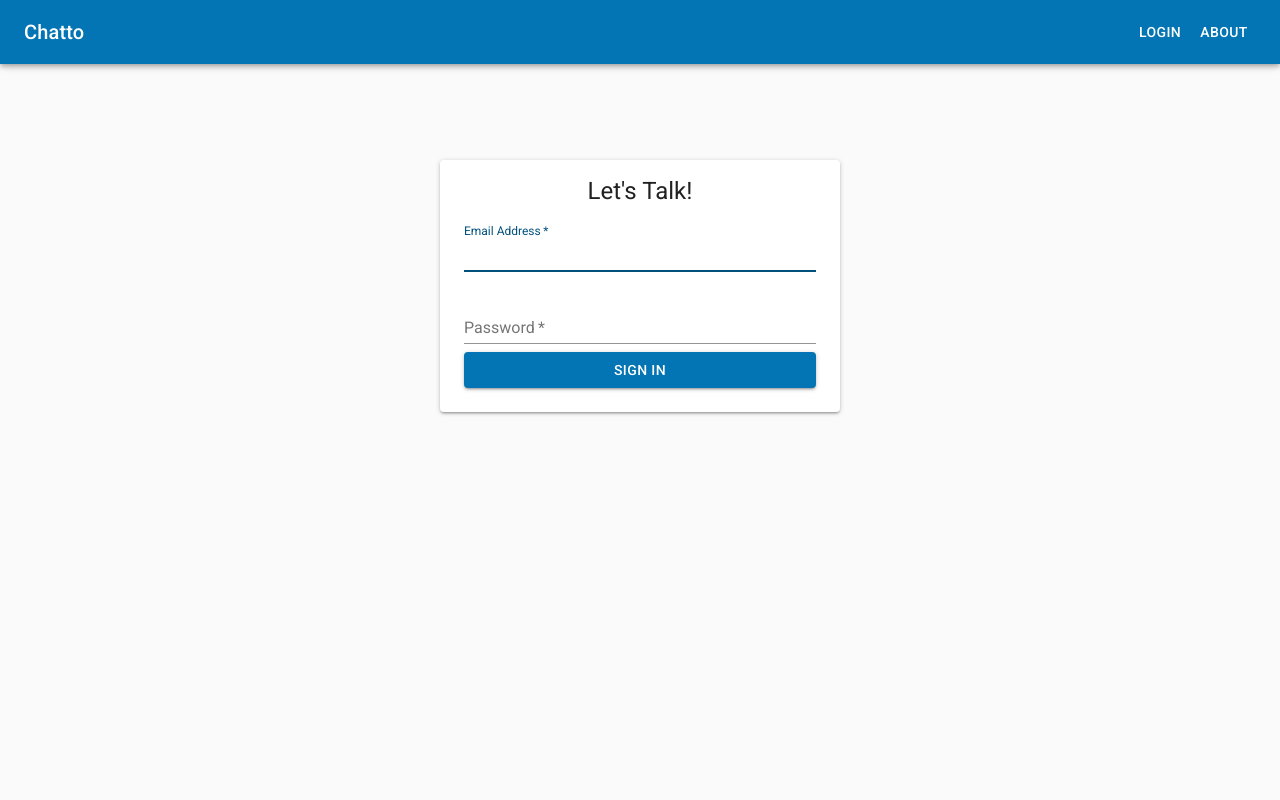
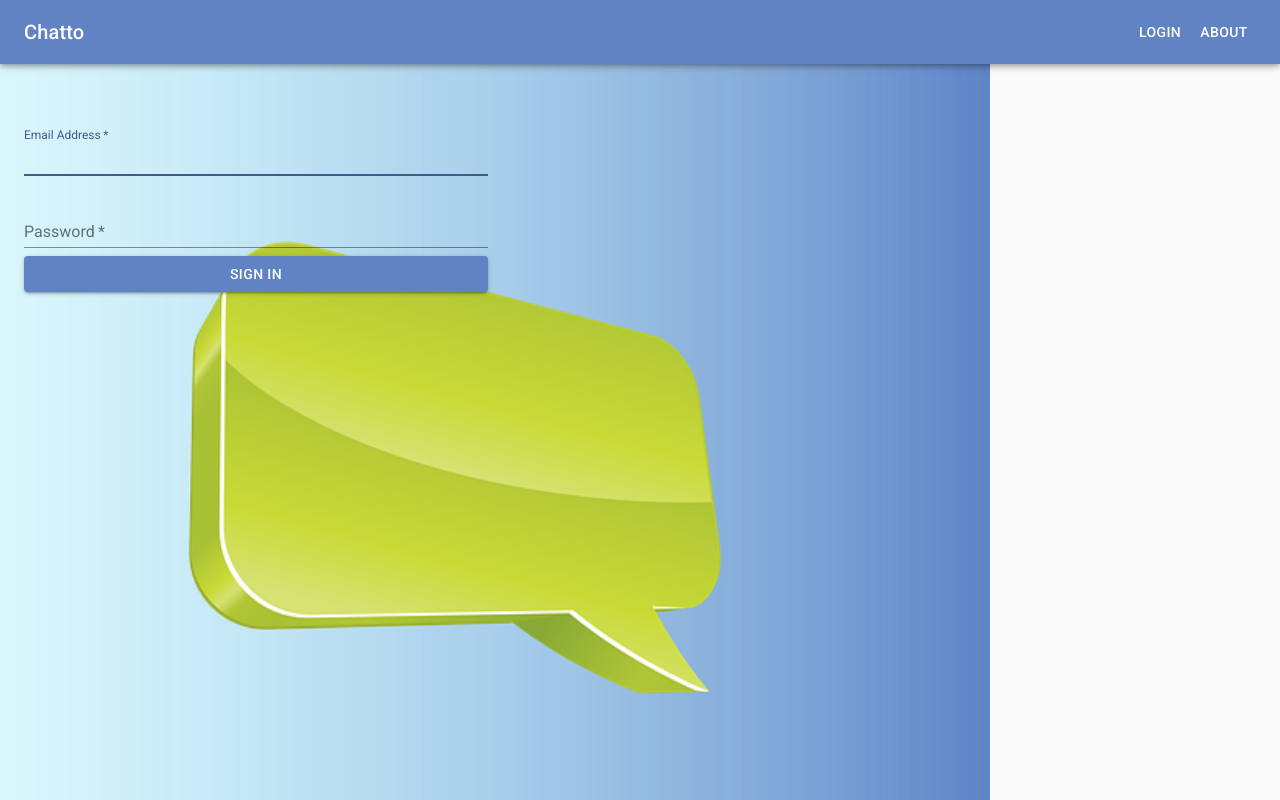
Before and after one commit to BarbaraPruz/chatto, a React (Create React App) app in the folder client/: page / in a window 1280 px wide. Built offline with nearby package versions, Linux system fonts and the light colour scheme.

Commit message:
Add background image to splash screen (in progress)

```diff
--- a/client/src/components/App.js
+++ b/client/src/components/App.js
@@ -7,8 +7,8 @@ import NavBar from 'components/NavBar';
 
 const theme = createMuiTheme({
     palette: {
-      primary: { main: '#0375b4'},
-      secondary: { main: '#007849'},
+      primary: { main: '#6083C4'},
+      secondary: { main: '#CCDB4A'},
       alternateTextColor: { main: '#007849'}
     },
     typography: { useNextVariants: true },
--- a/client/src/components/Style.js
+++ b/client/src/components/Style.js
@@ -1,3 +1,4 @@
+import Image from 'images/green-381334_640.png';
 
 const styles = theme => ({
   main: {
@@ -6,16 +7,16 @@ const styles = theme => ({
     marginRight: theme.spacing.unit * 3,
   },
   splashMain: {
-    width: 'auto',
-    display: 'block', // Fix IE 11 issue.
-    marginTop: theme.spacing.unit * 20, // account for fixed navbar
-    marginLeft: theme.spacing.unit * 3,
-    marginRight: theme.spacing.unit * 3,
-    [theme.breakpoints.up(400 + theme.spacing.unit * 3 * 2)]: {
-      width: 400,
-      marginLeft: 'auto',
-      marginRight: 'auto',
-    },
+    minHeight: '100%',
+    minWidth: '1024px',
+    width: '100%',
+   // height: 'auto',
+    position: 'fixed',
+   // top: 0,
+   // left: 0,
+    backgroundImage: `url(${Image})`,
+    backgroundRepeat: 'no-repeat',
+    backgroundSize: 'contain', //'cover',
   },
   appTitle: {
     flex: 1,
@@ -44,7 +45,13 @@ const styles = theme => ({
     marginLeft: `${theme.spacing.unit}px`
   },
   loginForm: {
-    width: '100%', // Fix IE 11 issue.
+    marginTop: theme.spacing.unit * 8,
+    display: 'flex',
+    flexDirection: 'column',
+    alignItems: 'center',
+    padding: `${theme.spacing.unit * 2}px ${theme.spacing.unit * 3}px ${theme.spacing.unit * 3}px`,
+
+    width: '40%'
   },
   submit: {
     marginTop: theme.spacing.unit * 3,
--- a/client/src/components/user/LoginForm.js
+++ b/client/src/components/user/LoginForm.js
@@ -39,9 +39,48 @@ class LoginForm extends Component {
 
     render() {
         const { classes } = this.props;
+        const mainClasses=`${classes.main}, ${classes.splashMain}`;
+        return (
+            <main className={mainClasses}>
+                <Typography component="h1" variant="h5">
+                    Let's Talk!
+                </Typography>
+                <form onSubmit={ event => this.handleLogin(event) } className={classes.loginForm}>
+                    <FormControl margin="normal" required fullWidth>
+                        <InputLabel htmlFor="email">Email Address</InputLabel>
+                        <Input onChange={ event => this.handleChange(event) } id="email" name="email" autoComplete="email" autoFocus />
+                    </FormControl>
+                    <FormControl margin="normal" required fullWidth>
+                        <InputLabel htmlFor="password">Password</InputLabel>
+                        <Input onChange={ event => this.handleChange(event) } name="password" type="password" id="password" autoComplete="current-password" />
+                    </FormControl>
+                    <Button
+                        type="submit"
+                        fullWidth
+                        variant="contained"
+                        color="primary"
+                        className={styles.submit}
+                        >
+                        Sign in
+                    </Button>
+                </form>
+            </main>
+        )
+    }
+};
 
-        return (
-            <main className={classes.splashMain}>
+const mapStateToProps = state => {
+    return {
+        auth: state.user.authenticated
+    }
+}
+
+export default compose (
+    connect(mapStateToProps, {loginUser}),
+    withStyles(styles)
+) (LoginForm);
+
+/*
                 <Paper className={classes.paper}>
                 <Typography component="h1" variant="h5">
                     Let's Talk!
@@ -65,19 +104,4 @@ class LoginForm extends Component {
                         Sign in
                     </Button>
                 </form>
-                </Paper>
-            </main>
-        )
-    }
-};
-
-const mapStateToProps = state => {
-    return {
-        auth: state.user.authenticated
-    }
-}
-
-export default compose (
-    connect(mapStateToProps, {loginUser}),
-    withStyles(styles)
-) (LoginForm);
+                </Paper>*/
```
Also changed, not shown: client/src/images/green-381334_640.png (added).
